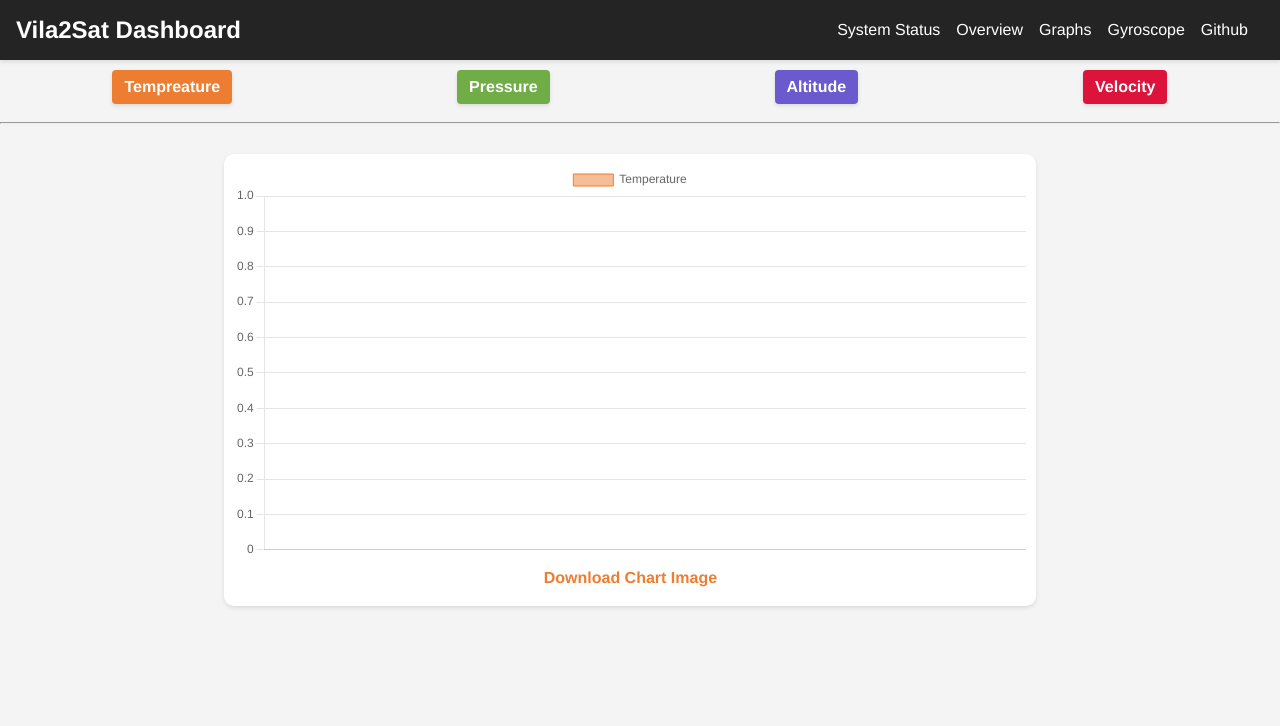
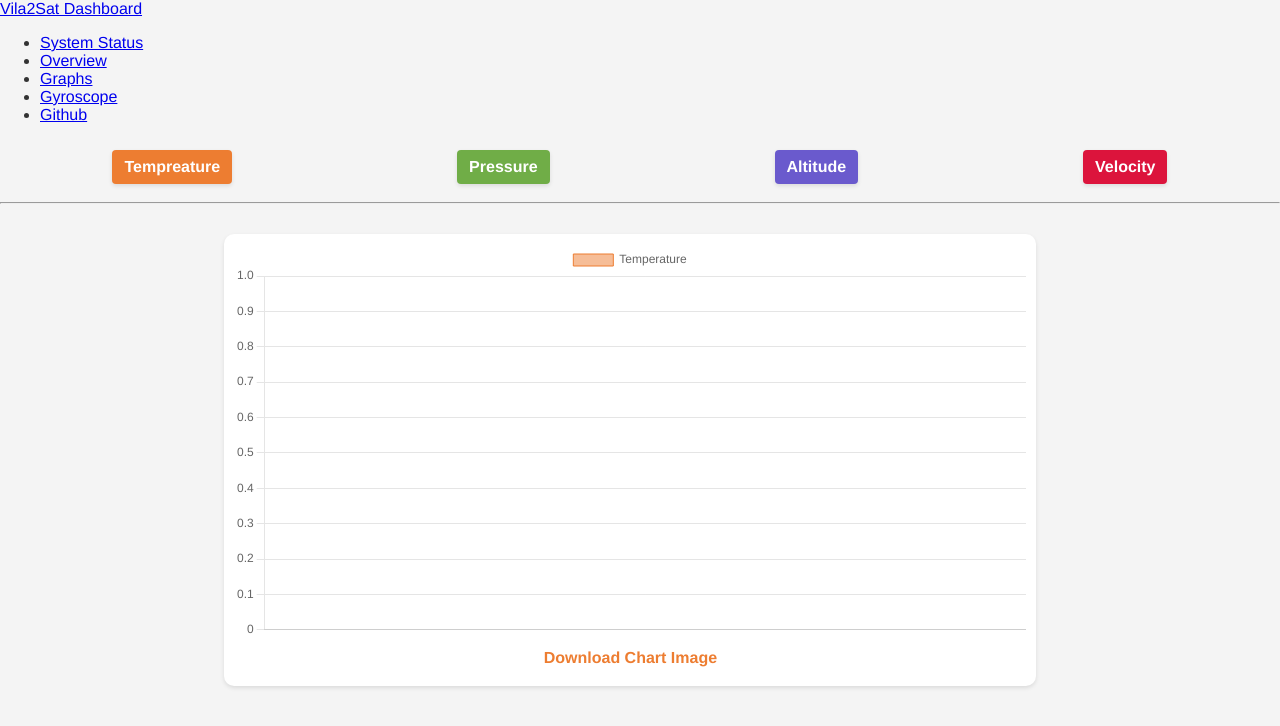
Before and after one commit to abyssxd/cansat_vila2sat, a website: page public/charts.html in a window 1280 px wide. Drawn offline with nearby package versions, Linux system fonts and the light colour scheme.

Commit message:
Update charts.css

```diff
--- a/public/css/charts.css
+++ b/public/css/charts.css
@@ -137,51 +137,6 @@ hr {
 }
 
 
-nav {
-    background-color: #242424;
-    display: flex;
-    justify-content: space-between;
-    align-items: center;
-    padding: 1rem;
-    margin: 0;
-    box-shadow: 0 2px 4px rgba(0, 0, 0, 0.1);
-}
-
-.navbar-brand a {
-    text-decoration: none;
-    color: white;
-    font-size: 1.5rem;
-    font-weight: bold;
-}
-
-.nav-right {
-    display: flex;
-    align-items: center;
-}
-
-.navbar-nav {
-    display: flex;
-    list-style: none;
-    margin: 0;
-    padding: 0;
-}
-
-.navbar-nav li {
-    margin-right: 1rem;
-}
-
-.navbar-nav li a {
-    color: #fff;
-    text-decoration: none;
-}
-
-.navbar-nav li a:hover {
-    color: #ccc;
-}
-
-
-/* Responsive Styles */
-
 @media screen and (max-width: 768px) {
     .chart {
         width: 90vw;
@@ -194,16 +149,6 @@ nav {
     h1 {
         margin-left: 0;
         text-align: center;
-    }
-    .nav-right {
-        display: none;
-    }
-    .navbar-nav {
-        flex-direction: column;
-        text-align: center;
-    }
-    .navbar-nav li {
-        margin: 0.5rem 0;
     }
     .container {
         display: flex;
```
